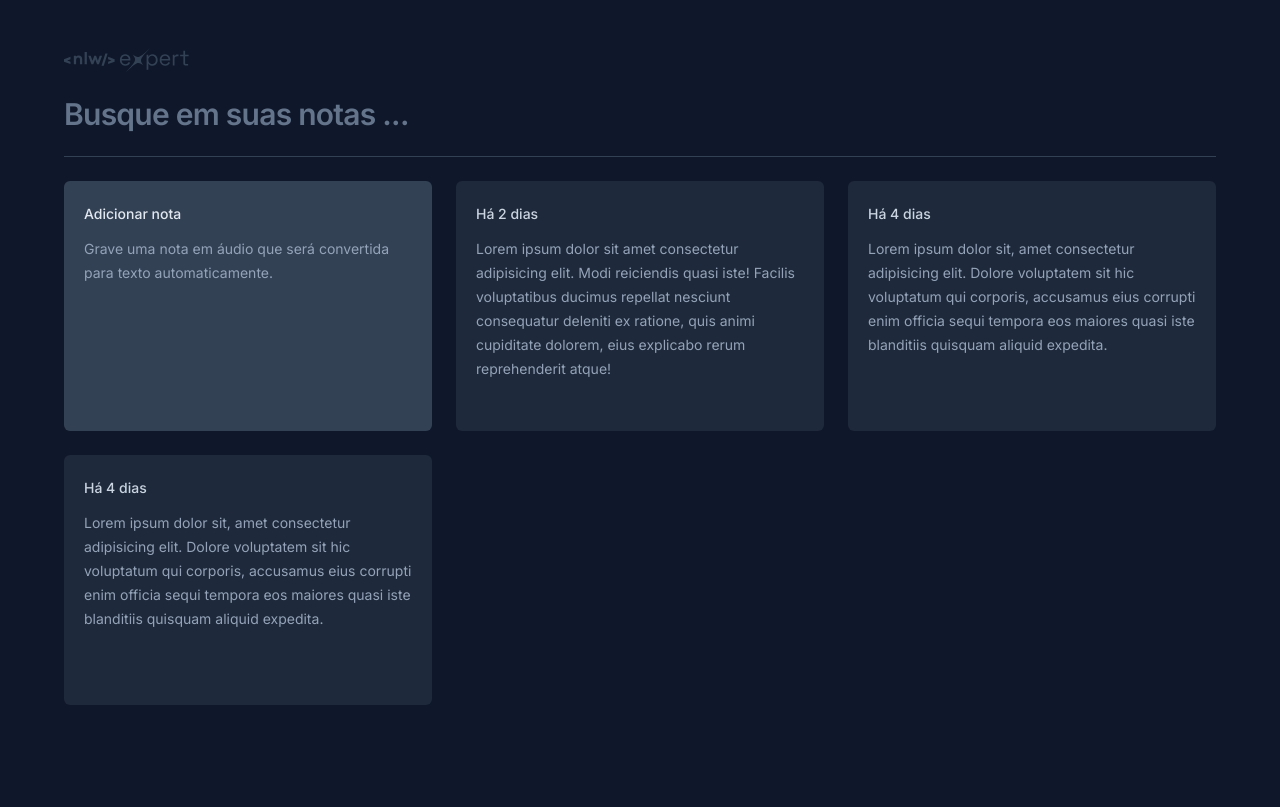
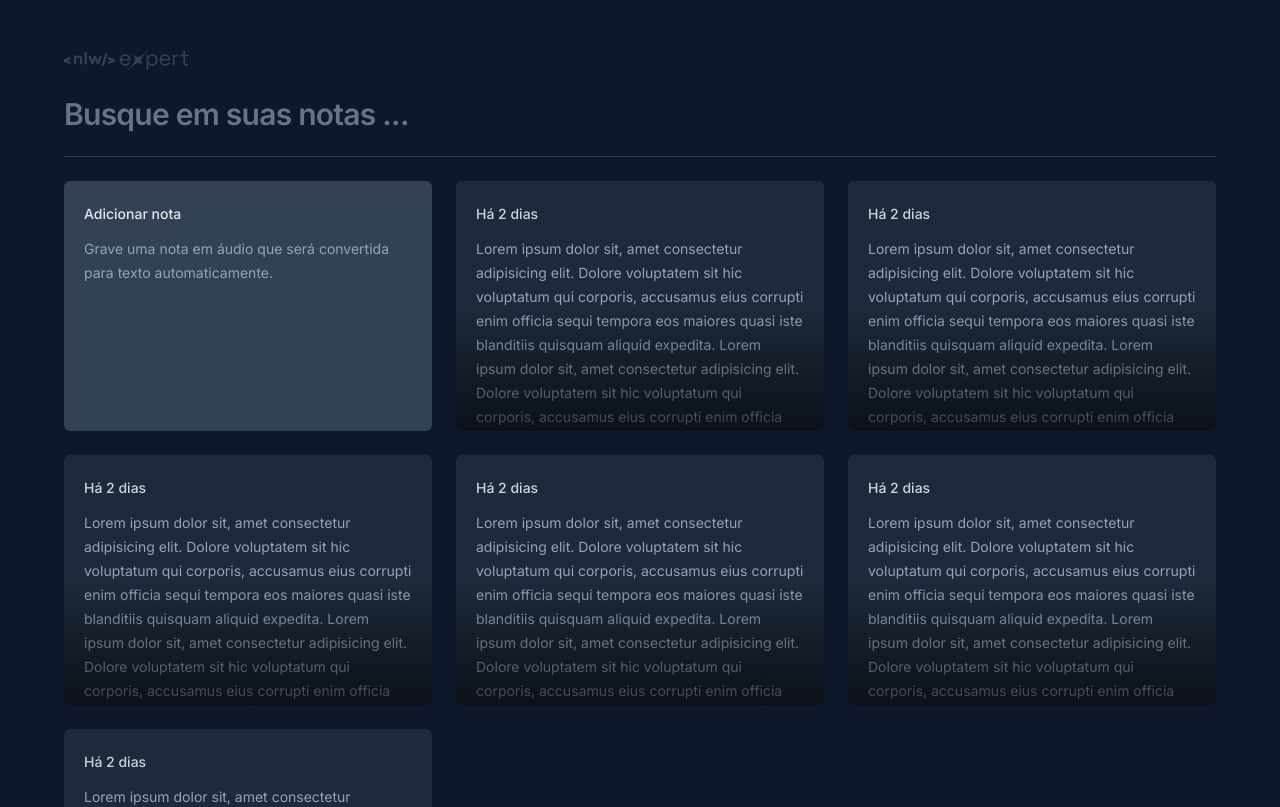
Before and after one commit to dhoouglas/nlw-expert-notes, a React (Vite) app: page / in a window 1280 px wide. Shown: the top 807 px of the page. Built offline with nearby package versions, Linux system fonts and the light colour scheme.

Commit message:
Components NoteCard and NewNoteCard

```diff
--- a/src/app.tsx
+++ b/src/app.tsx
@@ -1,4 +1,6 @@
 import logo from "./assets/logo-nlw-expert.svg";
+import { NewNoteCard } from "./components/new-note-card";
+import { NoteCard } from "./components/note-card";
 
 export function App() {
   return (
@@ -16,41 +18,14 @@
       <div className="h-px bg-slate-700"/>
 
       <div className="grid grid-cols-3 gap-6 auto-rows-[250px]">
-        <div className="rounded-md bg-slate-700 p-5 space-y-3">
-          <span className="text-sm font-medium text-slate-200">
-            Adicionar nota
-          </span>
-          <p className="text-sm leading-6 text-slate-400">
-            Grave uma nota em áudio que será convertida para texto automaticamente.
-          </p>
-        </div>
+        <NewNoteCard />
 
-        <div className="rounded-md bg-slate-800 p-5 space-y-3 overflow-hidden">
-          <span className="text-sm font-medium text-slate-300">
-            Há 2 dias
-          </span>
-          <p className="text-sm leading-6 text-slate-400">
-            Lorem ipsum dolor sit amet consectetur adipisicing elit. Modi reiciendis quasi iste! Facilis voluptatibus ducimus repellat nesciunt consequatur deleniti ex ratione, quis animi cupiditate dolorem, eius explicabo rerum reprehenderit atque!
-          </p>
-        </div>
-
-        <div className="rounded-md bg-slate-800 p-5 space-y-3">
-          <span className="text-sm font-medium text-slate-300">
-            Há 4 dias
-          </span>
-          <p className="text-sm leading-6 text-slate-400">
-            Lorem ipsum dolor sit, amet consectetur adipisicing elit. Dolore voluptatem sit hic voluptatum qui corporis, accusamus eius corrupti enim officia sequi tempora eos maiores quasi iste blanditiis quisquam aliquid expedita.
-          </p>
-        </div>
-
-        <div className="rounded-md bg-slate-800 p-5 space-y-3">
-          <span className="text-sm font-medium text-slate-300">
-            Há 4 dias
-          </span>
-          <p className="text-sm leading-6 text-slate-400">
-            Lorem ipsum dolor sit, amet consectetur adipisicing elit. Dolore voluptatem sit hic voluptatum qui corporis, accusamus eius corrupti enim officia sequi tempora eos maiores quasi iste blanditiis quisquam aliquid expedita.
-          </p>
-        </div>
+        <NoteCard />
+        <NoteCard />
+        <NoteCard />
+        <NoteCard />
+        <NoteCard />
+        <NoteCard />
       </div>
     </div>
 
--- /dev/null
+++ b/src/components/new-note-card.tsx
@@ -0,0 +1,12 @@
+export function NewNoteCard() {
+    return (
+        <div className="rounded-md bg-slate-700 p-5 space-y-3">
+          <span className="text-sm font-medium text-slate-200">
+            Adicionar nota
+          </span>
+          <p className="text-sm leading-6 text-slate-400">
+            Grave uma nota em áudio que será convertida para texto automaticamente.
+          </p>
+        </div>
+    );
+}
--- /dev/null
+++ b/src/components/note-card.tsx
@@ -0,0 +1,16 @@
+export function NoteCard() {
+    return (
+        <button className="rounded-md text-left bg-slate-800 p-5 space-y-3 overflow-hidden relative outline-none hover:ring-2 hover:ring-slate-600 focus-visible:ring-2 focus-visible:ring-lime-400">
+            <span className="text-sm font-medium text-slate-300">
+                Há 2 dias
+            </span>
+
+            <p className="text-sm leading-6 text-slate-400">
+                Lorem ipsum dolor sit, amet consectetur adipisicing elit. Dolore voluptatem sit hic voluptatum qui corporis, accusamus eius corrupti enim officia sequi tempora eos maiores quasi iste blanditiis quisquam aliquid expedita.
+                Lorem ipsum dolor sit, amet consectetur adipisicing elit. Dolore voluptatem sit hic voluptatum qui corporis, accusamus eius corrupti enim officia sequi tempora eos maiores quasi iste blanditiis quisquam aliquid expedita.
+            </p>
+
+            <div className="absolute bottom-0 left-0 right-0 h-1/2 bg-gradient-to-t from-black/60 to-black/0 pointer-events-none"/>
+      </button>
+    )
+}
```
